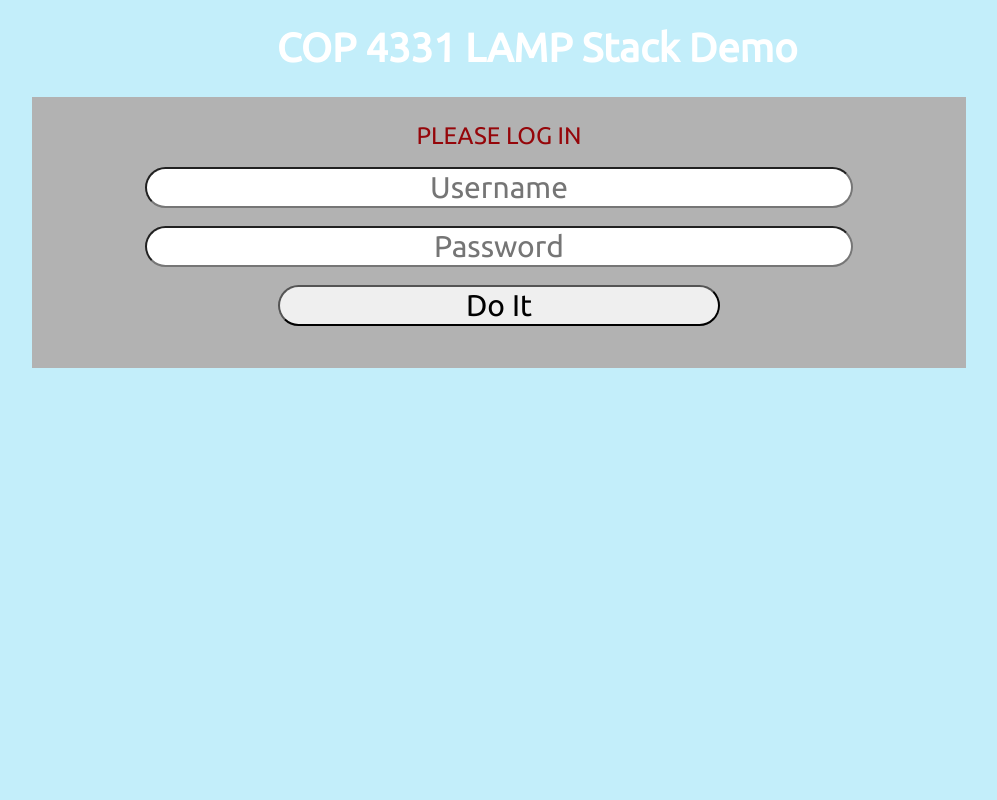
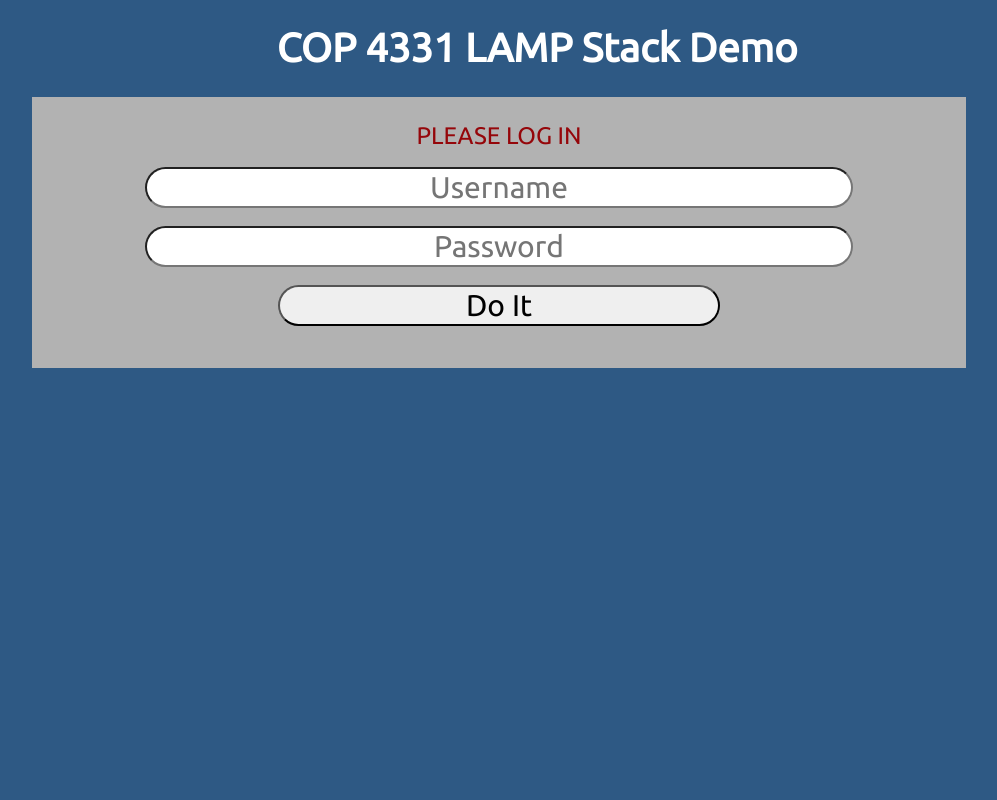
Before and after one commit to Keshon2000/COP4331-Group4, a PHP site: page / in a window 1280 px wide; the page is wider, and only the part inside the window is pictured. Shown: that part, without its empty margins (166-1163 px from the left). Run offline with PHP 8.4, Linux system fonts and the light colour scheme.

Commit message:
Background Color Change

```diff
--- a/LAMP Stack/css/styles.css
+++ b/LAMP Stack/css/styles.css
@@ -1,6 +1,6 @@
 body
 {
-    background-color: #C3EEFA;
+    background-color: #2E5984;
 }
 
 #title
```
